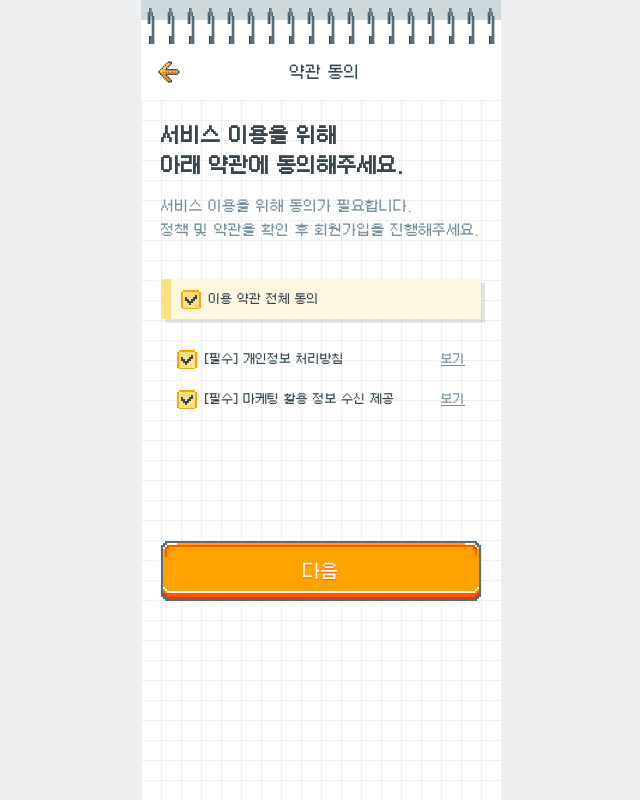
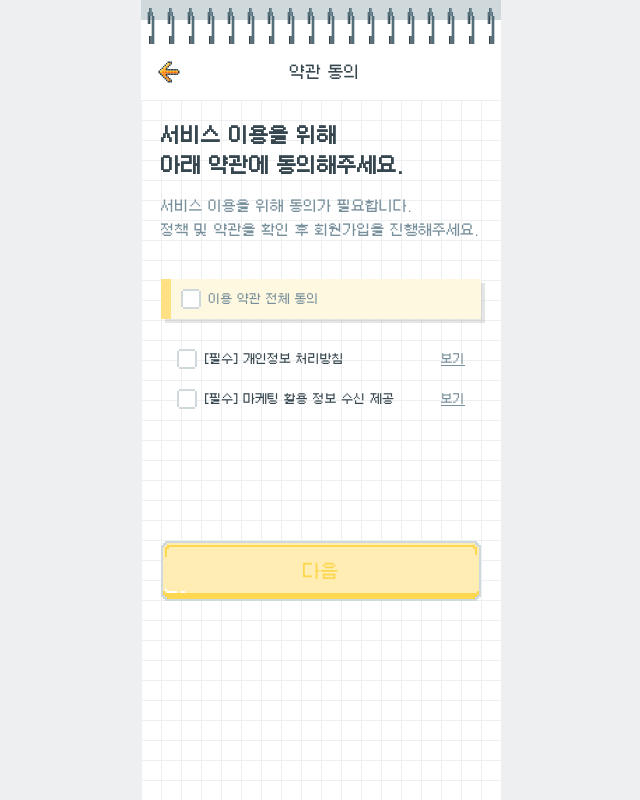
Before and after one commit to bside-4team/4team-client, a Next.js app: page /sign-up in a window 1280 px wide. Shown: the whole page, without its empty margins (319-959 px from the left). Built offline with nearby package versions, Linux system fonts and the light colour scheme.

Commit message:
[KB-153] feat : 이용약관 동의 완료

```diff
--- a/src/app/sign-up/components/terms/index.tsx
+++ b/src/app/sign-up/components/terms/index.tsx
@@ -2,6 +2,7 @@ import MainButton from '@/components/Button/MainButton';
 import CheckBox2 from '@/components/CheckBox/CheckBox2';
 import CHeader from '@/components/c-header';
 import { useRouter } from 'next/navigation';
+import { useState } from 'react';
 import * as S from './page.styled';
 
 interface Props {
@@ -10,6 +11,42 @@ interface Props {
 
 export default function Terms({ onNext }: Props) {
   const router = useRouter();
+
+  const [agreeTerms, setAgreeTerms] = useState({
+    all: false,
+    privacy: false,
+    marketing: false,
+  });
+
+  const handleChangeAgreeTerms = (checked: boolean, type: 'all' | 'privacy' | 'marketing') => {
+    if (type === 'all') {
+      setAgreeTerms({
+        all: checked,
+        privacy: checked,
+        marketing: checked,
+      });
+
+      return;
+    }
+
+    if (type === 'marketing') {
+      setAgreeTerms({
+        ...agreeTerms,
+        marketing: checked,
+      });
+
+      return;
+    }
+
+    if (type === 'privacy') {
+      setAgreeTerms({
+        ...agreeTerms,
+        privacy: checked,
+      });
+
+      return;
+    }
+  };
 
   return (
     <>
@@ -28,16 +65,20 @@ export default function Terms({ onNext }: Props) {
           <S.Divider isActive></S.Divider>
           <S.CheckboxContainer isActive>
             <CheckBox2
-              checkBoxId="terms-of-agree"
+              checkBoxId="all"
               label="이용 약관 전체 동의"
-              onChangeEvent={() => console.log('click')}
-              checked={true}
+              onChangeEvent={checked => handleChangeAgreeTerms(checked, 'all')}
+              checked={agreeTerms.privacy && agreeTerms.marketing}
             />
           </S.CheckboxContainer>
         </S.CheckboxWrapper>
         <S.PrivacyNoticeWrapper>
           <S.PrivacyNoticeCheckboxContainer>
-            <CheckBox2 checkBoxId="privacy-notice" onChangeEvent={() => console.log('click')} checked={true} />
+            <CheckBox2
+              checkBoxId="privacy"
+              onChangeEvent={checked => handleChangeAgreeTerms(checked, 'privacy')}
+              checked={agreeTerms.privacy}
+            />
           </S.PrivacyNoticeCheckboxContainer>
           <S.PrivacyNoticeContainer>
             <S.PrivacyNoticeTitle>[필수] 개인정보 처리방침</S.PrivacyNoticeTitle>
@@ -47,7 +88,11 @@ export default function Terms({ onNext }: Props) {
 
         <S.MarketingWrapper>
           <S.MarketingCheckboxContainer>
-            <CheckBox2 checkBoxId="marketing" onChangeEvent={() => console.log('click')} checked={true} />
+            <CheckBox2
+              checkBoxId="marketing"
+              onChangeEvent={checked => handleChangeAgreeTerms(checked, 'marketing')}
+              checked={agreeTerms.marketing}
+            />
           </S.MarketingCheckboxContainer>
           <S.MarketingContainer>
             <S.MarketingTitle>[필수] 마케팅 활용 정보 수신 제공</S.MarketingTitle>
@@ -56,7 +101,7 @@ export default function Terms({ onNext }: Props) {
         </S.MarketingWrapper>
 
         <S.NextButtonWrapper>
-          <MainButton btnText="다음" disabled={false} onClick={onNext} />
+          <MainButton btnText="다음" disabled={!(agreeTerms.marketing && agreeTerms.privacy)} onClick={onNext} />
         </S.NextButtonWrapper>
       </S.Wrapper>
     </>
```
